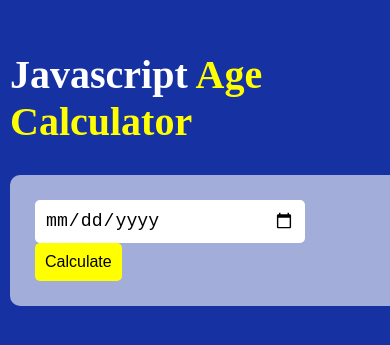
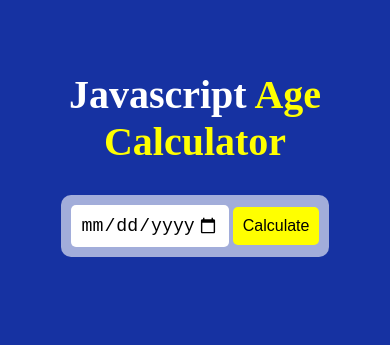
Before and after one commit to vkrs24/Age_Calculator, a plain HTML site: page index.html in a window 390 px wide. Shown: the part 245-590 px from the top of the page. Drawn offline with Linux system fonts and the light colour scheme.

Commit message:
responsive design

```diff
--- a/style.css
+++ b/style.css
@@ -31,7 +31,6 @@ body {
 .dis_cnt {
   color: white;
   font-size: 160%;
-  margin-top: 20px;
 }
 .box {
   background-color: rgba(255, 255, 255, 0.6);
@@ -42,10 +41,10 @@ body {
 
 #datex {
   padding: 10px;
-  width: 250px;
   font-size: 140%;
   border-radius: 5px;
   border: none;
+  flex: 1;
 }
 
 .btn {
@@ -59,14 +58,19 @@ body {
 
 @media screen and (max-width: 550px) {
   .title {
-    width: 80%;
+    width: 100%;
     font-size: 250%;
   }
   body {
     background-color: rgb(22, 50, 162);
+    overflow-x: hidden;
   }
   .container {
+    text-align: center;
+    width: 95%;
+  }
+  .box {
     padding: 10px;
-    height: 101vh;
+    flex-direction: column;
   }
 }
```
